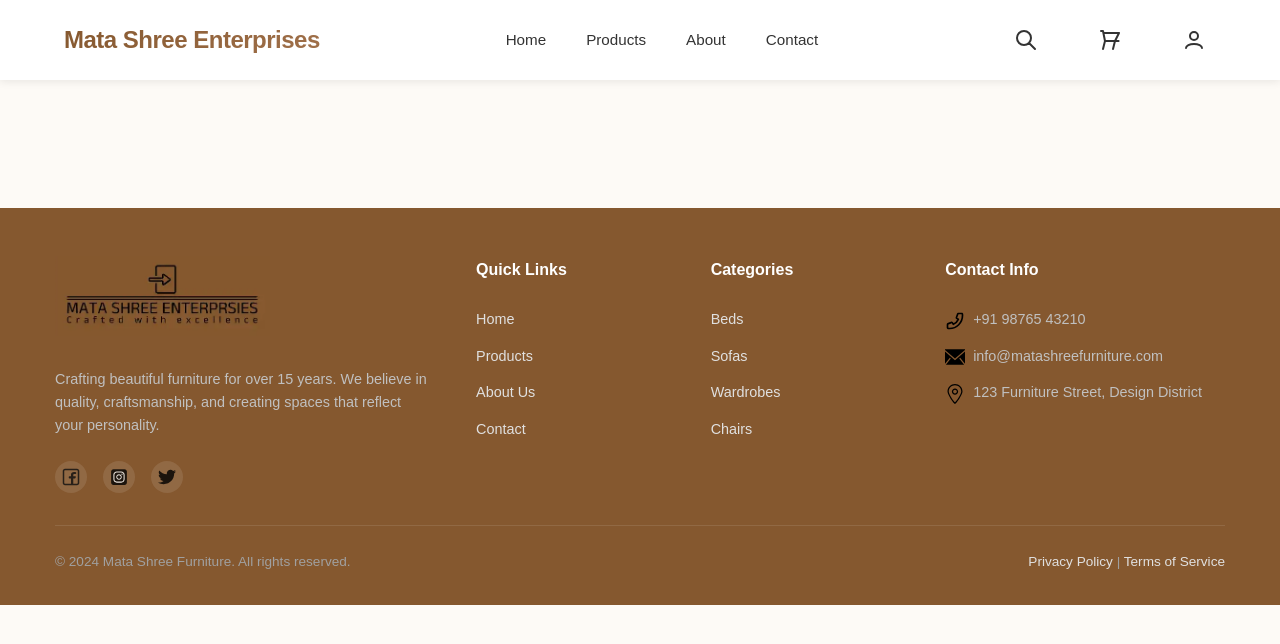
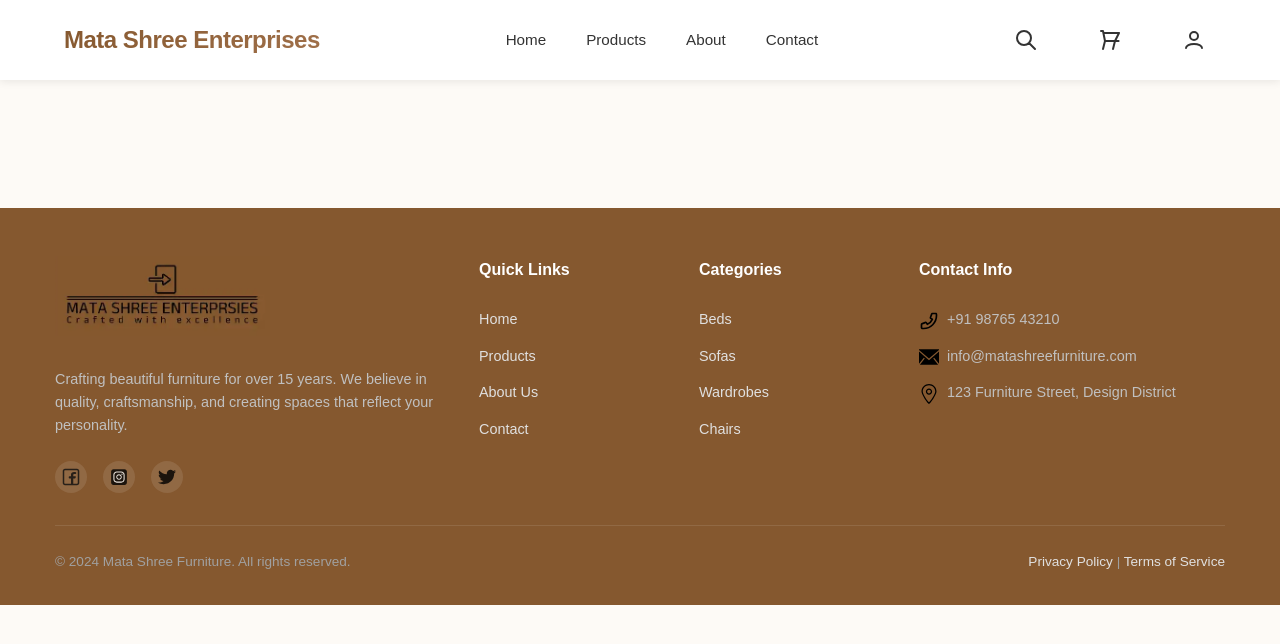
Before and after one commit to Manas22-creator/mata-shree-furniture-ecommerce, a React (Create React App) app in the folder client/: page /order/1 in a window 1280 px wide. Shown: the top 644 px of the page. Built offline with nearby package versions, Linux system fonts and the light colour scheme.

Commit message:
Update App.css

```diff
--- a/client/src/App.css
+++ b/client/src/App.css
@@ -954,8 +954,8 @@ main {
 
 .footer-grid {
     display: grid;
-    grid-template-columns: 2fr 1fr 1fr 1.5fr;
-    gap: 3rem;
+    /* grid-template-columns: 2fr 1fr 1fr 1.5fr; */
+    gap: 1rem;
     margin-bottom: 2rem;
     text-align: left;
     width: 100%;
```
